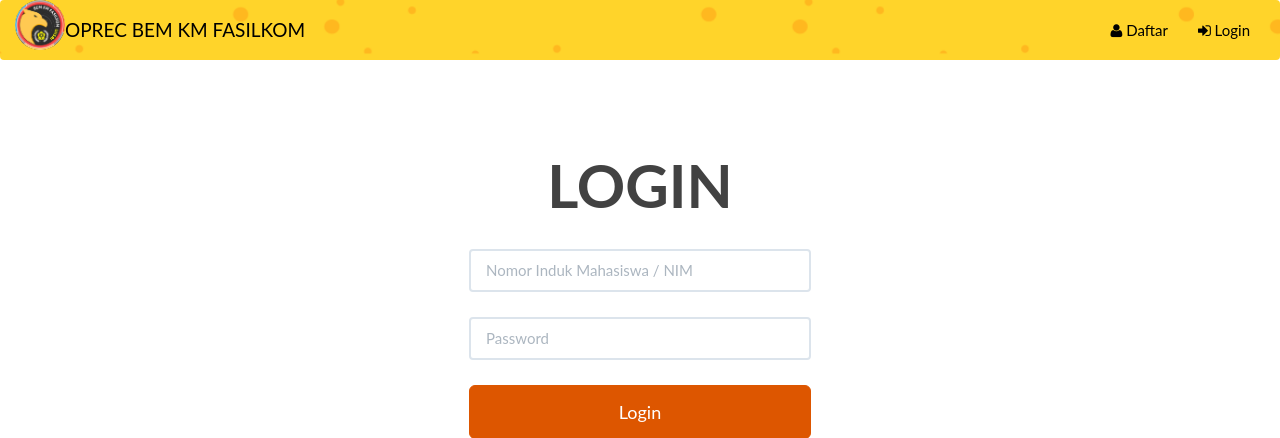
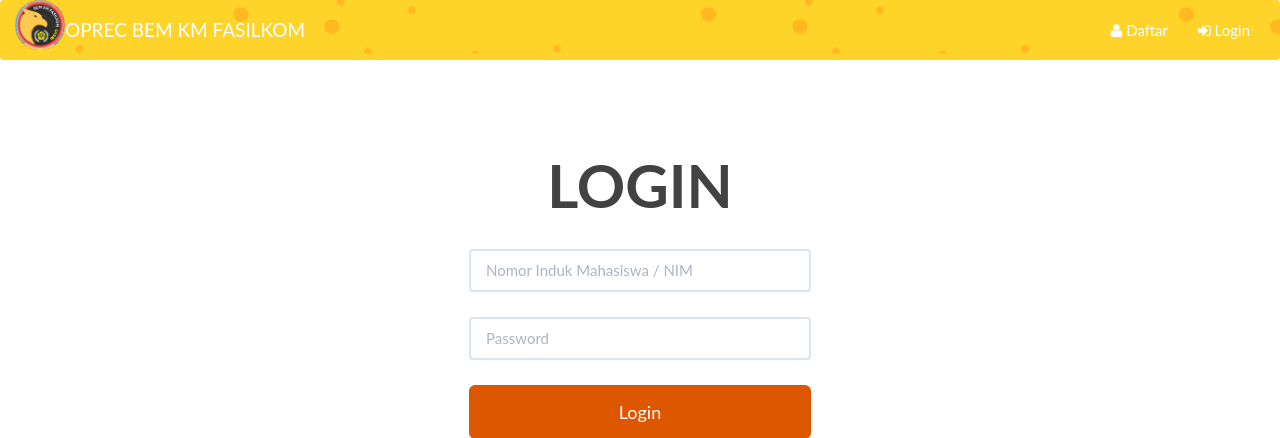
Before and after one commit to ayulestari10/oprec, a CodeIgniter app: page /database/index.php/login/index in a window 1280 px wide. Shown: the top 438 px of the page. Run offline with CodeIgniter, Linux system fonts and the light colour scheme.

Commit message:
versi 0.0.29

```diff
--- a/application/views/frames/navbar.php
+++ b/application/views/frames/navbar.php
@@ -34,21 +34,21 @@
           <img src="<?= base_url('assets/img/logo.jpg') ?>">
         </div>
       </a>
-      <a class="navbar-brand" href="<?= base_url('index.php') ?>">OPREC BEM KM FASILKOM</a>
+      <a class="navbar-brand" href="<?= base_url('index.php') ?>" style="color: white;">OPREC BEM KM FASILKOM</a>
     </div>
 
     <div class="collapse navbar-collapse" id="bs-example-navbar-collapse-2">
       <ul class="nav navbar-nav navbar-right" id="coba">
         <?php if(!isset($nim)): ?>
-          <li><a href="<?= base_url('index.php/regist') ?>"><i class="fa fa-user"></i> Daftar</a></li>
+          <li><a href="<?= base_url('index.php/regist') ?>" style="color: white;"><i class="fa fa-user"></i> Daftar</a></li>
         <?php endif; ?>
         <?php if(isset($nim)): ?>
-          <li><a href="<?= base_url('index.php/peserta/cetak_ID') ?>"><i class="fa fa-download"></i> Cetak ID Card</a></li>
+          <li><a href="<?= base_url('index.php/peserta/cetak_ID') ?>" style="color: white;"><i class="fa fa-download"></i> Cetak ID Card</a></li>
         <?php endif; ?>
         <?php if(!isset($nim)): ?>
-          <li><a href="<?= base_url('index.php/login') ?>"><i class="fa fa-sign-in"></i> Login</a></li>
+          <li><a href="<?= base_url('index.php/login') ?>" style="color: white;"><i class="fa fa-sign-in"></i> Login</a></li>
         <?php else: ?>
-          <li><a href="<?= base_url('index.php/logout') ?>"><i class="fa fa-sign-out"></i> Logout</a></li>
+          <li><a href="<?= base_url('index.php/logout') ?>" style="color: white;"><i class="fa fa-sign-out"></i> Logout</a></li>
         <?php endif; ?>
       </ul>
     </div>
```
